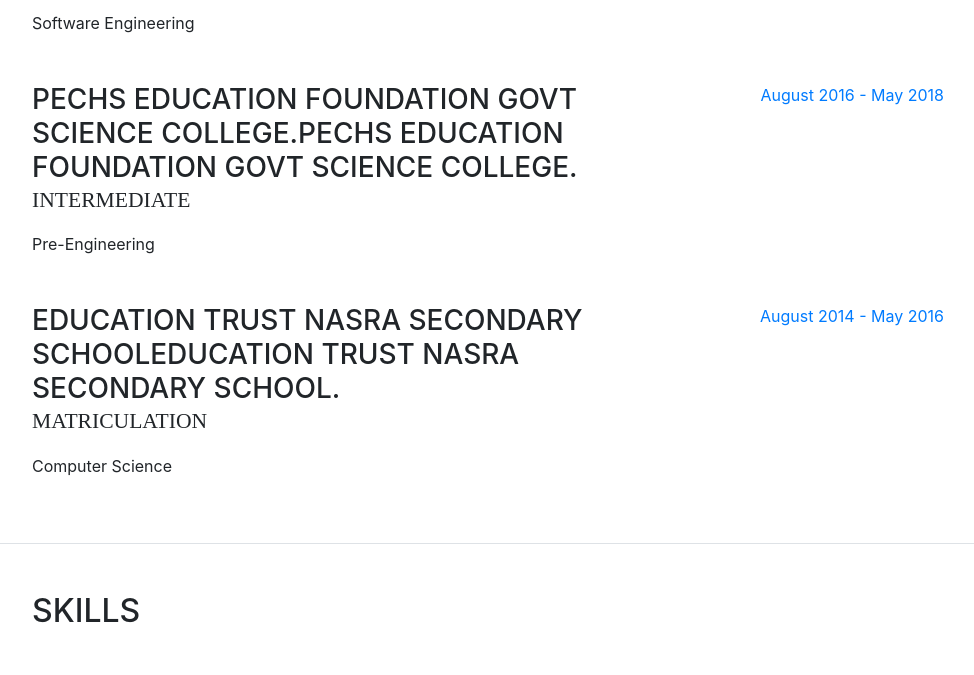
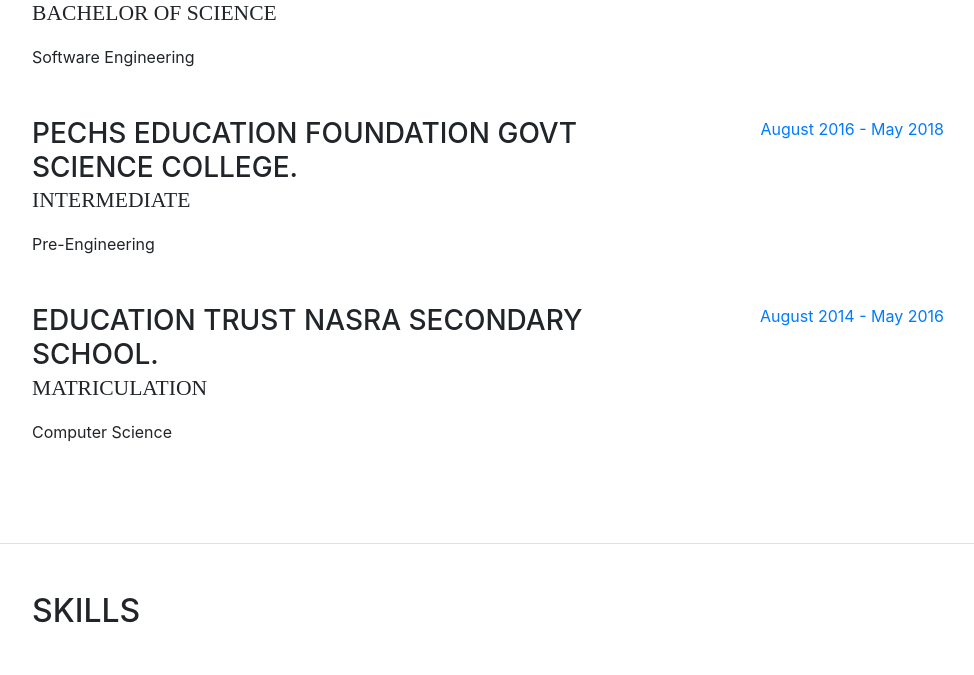
Before and after one commit to mans00rahmed/mans00rahmed.github.io, a website with bundled scripts: page index.html in a window 1280 px wide. Shown: the part 1856-2531 px from the top of the page, without its empty margins (288-1262 px from the left). Built offline with nearby package versions, Linux system fonts and the light colour scheme; a web font is replaced by a local one.

Commit message:
Update index.html

```diff
--- a/index.html
+++ b/index.html
@@ -252,8 +252,7 @@
           <div class="resume-item d-flex flex-column flex-md-row">
             <div class="resume-content mr-auto">
               <h3 class="mb-0">
-                PECHS Education Foundation Govt Science College.PECHS Education
-                Foundation Govt Science College.
+                PECHS Education Foundation Govt Science College.
               </h3>
               <div class="subheading mb-3">Intermediate</div>
               <div>Pre-Engineering</div>
@@ -266,8 +265,7 @@
           <div class="resume-item d-flex flex-column flex-md-row">
             <div class="resume-content mr-auto">
               <h3 class="mb-0">
-                Education Trust Nasra Secondary SchoolEducation Trust Nasra
-                Secondary School.
+                Education Trust Nasra Secondary School.
               </h3>
               <div class="subheading mb-3">Matriculation</div>
               <div>Computer Science</div>
```
